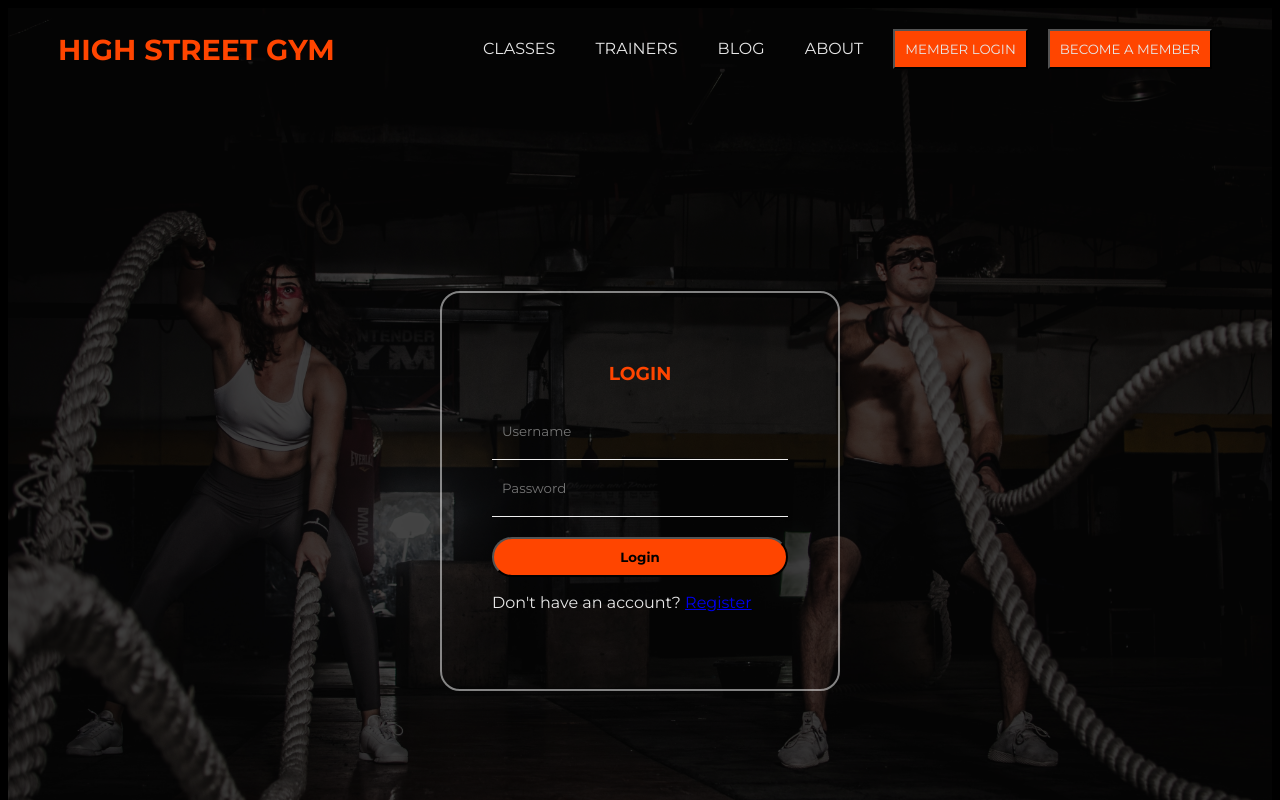
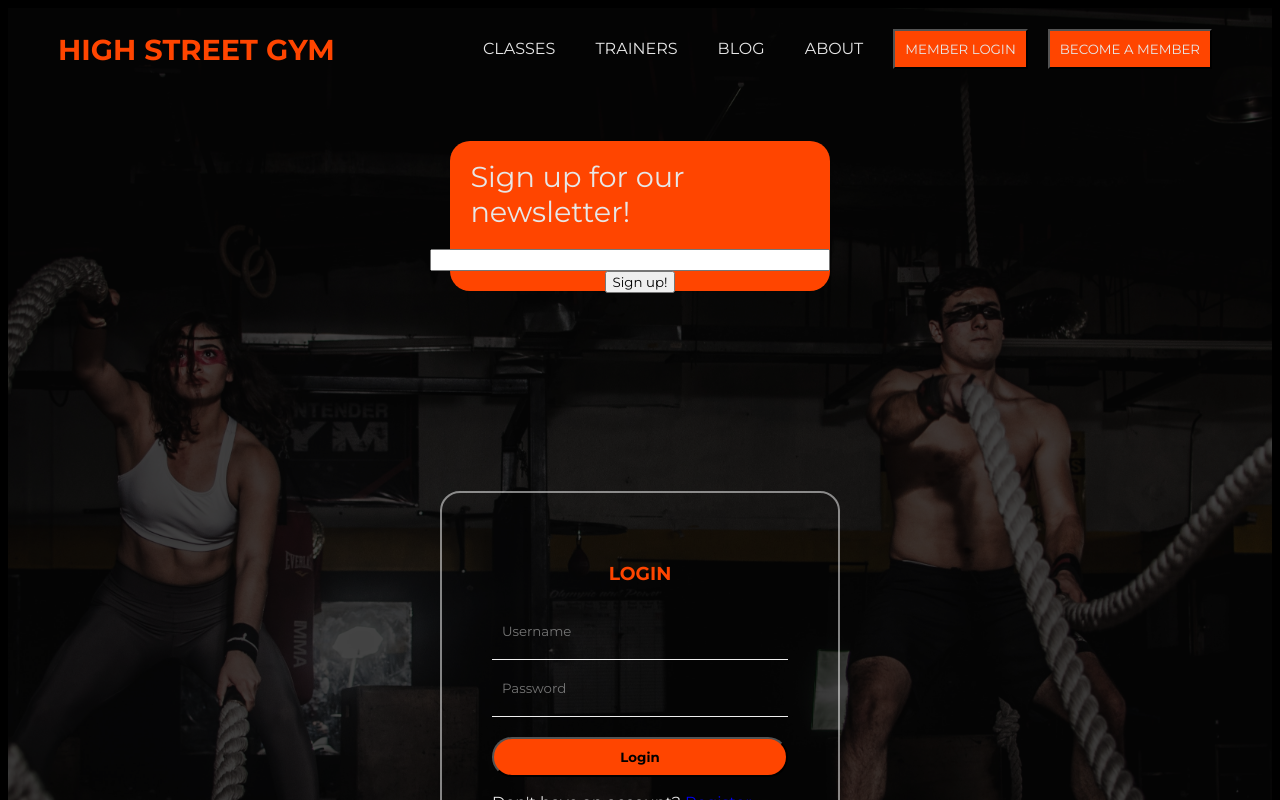
Before and after one commit to PreethaPinto/high-street-gym-client-react, a React (Create React App) app: page /login in a window 1280 px wide. Shown: the top 800 px of the page. Built offline with nearby package versions, Linux system fonts and the light colour scheme.

Commit message:
Add favicon. Add Newsletter page

```diff
--- a/public/index.html
+++ b/public/index.html
@@ -24,7 +24,11 @@
       work correctly both with client-side routing and a non-root public URL.
       Learn how to configure a non-root public URL by running `npm run build`.
     -->
-    <title>React App</title>
+    <link rel="apple-touch-icon" sizes="180x180" href="/apple-touch-icon.png" />
+    <link rel="icon" type="image/png" sizes="32x32" href="/favicon-32x32.png" />
+    <link rel="icon" type="image/png" sizes="16x16" href="/favicon-16x16.png" />
+    <link rel="manifest" href="/site.webmanifest" />
+    <title>High Street Gym</title>
   </head>
   <body>
     <noscript>You need to enable JavaScript to run this app.</noscript>
--- a/src/App.js
+++ b/src/App.js
@@ -19,11 +19,11 @@ const App = () => {
       element: <RootLayout />,
       errorElement: <ErrorPage />,
       children: [
-        { path: '', element: <HomePage /> },
+        { index: true, element: <HomePage /> },
         { path: 'about', element: <AboutPage /> },
         { path: 'blog', element: <BlogPage /> },
         { path: 'blog/:blogId', element: <BlogDetailPage /> },
-        { path: 'classes', element: <ClassesPage /> },
+        { path: 'classes', element: <ClassesPage />, loader: '' },
         { path: 'login', element: <LoginPage /> },
         { path: 'signup', element: <SignupPage /> },
         { path: 'trainers', element: <TrainersPage /> },
--- a/src/components/MainNavigation.js
+++ b/src/components/MainNavigation.js
@@ -1,9 +1,11 @@
 import { NavLink, Link } from 'react-router-dom';
 
 import classes from './MainNavigation.module.css';
+import Newsletter from '../../src/pages/Newsletter';
 
 const MainNavigation = () => {
   return (
+    <div>
       <div className={classes.header}>
         <div>
           <Link to='/' className={classes.logo}>
@@ -53,6 +55,9 @@ const MainNavigation = () => {
           </ul>
         </div>
       </div>
+
+      <Newsletter />
+    </div>
   );
 };
 
--- a/src/components/MainNavigation.module.css
+++ b/src/components/MainNavigation.module.css
@@ -9,7 +9,7 @@
 
 .header .logo {
   font-weight: 700;
-  color: orangered;
+  color: #ff4500;
   text-decoration: none;
   font-size: 1.2rem;
 }
--- a/src/pages/Blog.js
+++ b/src/pages/Blog.js
@@ -25,7 +25,7 @@ const BlogPage = () => {
         <div>
           <ul>
             <li key={blog.blogId}>
-              <Link to={blog.blogId}>{blog.blogName}</Link>
+              <Link to={`blog${blog.blogId}`}>{blog.blogName}</Link>
             </li>
           </ul>
           <p>{blog.blogContent}</p>
--- a/src/pages/BlogDetail.js
+++ b/src/pages/BlogDetail.js
@@ -1,11 +1,11 @@
 import { useParams } from 'react-router-dom';
-import BlogItem from '../components/BlogItem';
 
-const BlogDetailPage = (props) => {
+const BlogDetailPage = () => {
   const params = useParams();
   return (
     <div>
-      <BlogItem />
+      <h2>Blog Page</h2>
+      <p>{params.blogId}</p>
     </div>
   );
 };
--- a/src/pages/Classes.js
+++ b/src/pages/Classes.js
@@ -3,37 +3,40 @@ import { useEffect, useState } from 'react';
 import classes from './Classes.module.css';
 
 const ClassesPage = (props) => {
-  const [classes, setClasses] = useState([]);
+  const [isLoading, setIsLoading] = useState(false);
+  const [fetchedClasses, setFetchedClasses] = useState([]);
 
   useEffect(() => {
     const fetchClasses = async () => {
-      const response = await fetch('http://localhost:8080/classes');
+      setIsLoading(true);
+      const response = await fetch('http://localhost:8080/fetchedClasses');
 
       if (!response.ok) {
         throw new Error('Something went wrong');
+      } else {
+        const responseData = await response.json();
+
+        const loadedClasses = [];
+
+        for (const key in responseData) {
+          loadedClasses.push({
+            classesId: key,
+            fetchedClasses: responseData[key].fetchedClasses,
+            day: responseData[key].day,
+            time: responseData[key].time,
+          });
+        }
+        setFetchedClasses(loadedClasses);
+        console.log(loadedClasses);
       }
-
-      const responseData = await response.json();
-
-      const loadedClasses = [];
-
-      for (const key in responseData) {
-        loadedClasses.push({
-          classesId: key,
-          classes: responseData[key].classes,
-          day: responseData[key].day,
-          time: responseData[key].time,
-        });
-      }
-      setClasses(loadedClasses);
-      console.log(loadedClasses);
+      setIsLoading(false);
     };
     fetchClasses();
   }, []);
 
-  const classesList = classes.map((item) => (
+  const classesList = fetchedClasses.map((item) => (
     <ul key={item.classesId}>
-      <li>{item.classes}</li>
+      <li>{item.fetchedClasses}</li>
       <li>{item.day}</li>
       <li>{item.time}</li>
     </ul>
@@ -43,3 +46,24 @@ const ClassesPage = (props) => {
 };
 
 export default ClassesPage;
+
+export const classLoader = async () => {
+  const response = await fetch('http://localhost:8080/fetchedClasses');
+
+  if (!response.ok) {
+    throw new Error('Something went wrong');
+  }
+
+  const responseData = await response.json();
+
+  const loadedClasses = [];
+
+  for (const key in responseData) {
+    loadedClasses.push({
+      classesId: key,
+      fetchedClasses: responseData[key].fetchedClasses,
+      day: responseData[key].day,
+      time: responseData[key].time,
+    });
+  }
+};
--- a/src/pages/Login.js
+++ b/src/pages/Login.js
@@ -13,8 +13,13 @@ const LoginPage = (props) => {
 
   const submitHandler = (event) => {
     event.preventDefault();
+    setEnteredUsername(event.target.value);
 
-    console.log(event.target.value);
+    console.log(setEnteredUsername);
+  };
+
+  const inputChangeHandler = (input, value) => {
+    console.log(input, value);
   };
 
   return (
@@ -32,6 +37,9 @@ const LoginPage = (props) => {
             id='username'
             ref={nameInputRef}
             placeholder='Username'
+            onChange={(event) =>
+              inputChangeHandler('username', event.target.value)
+            }
             className={classes['login-input']}
           />
         </div>
@@ -42,6 +50,9 @@ const LoginPage = (props) => {
             id='password'
             ref={passwordInputRef}
             placeholder='Password'
+            onChange={(event) =>
+              inputChangeHandler('password', event.target.value)
+            }
             className={classes['login-input']}
           />
         </div>
--- /dev/null
+++ b/src/pages/Newsletter.js
@@ -0,0 +1,13 @@
+import classes from './Newsletter.module.css';
+
+const NewsletterPage = () => {
+  return (
+    <form method='post' className={classes.newsletter}>
+      <label htmlFor='newsletter'>Sign up for our newsletter!</label>
+      <input type='text' id='newsletter' />
+      <button type='submit'>Sign up!</button>
+    </form>
+  );
+};
+
+export default NewsletterPage;
--- /dev/null
+++ b/src/pages/Newsletter.module.css
@@ -0,0 +1,23 @@
+.newsletter {
+  display: flex;
+  flex-direction: column;
+  background-color: #ff4500;
+  height: 150px;
+  width: 30%;
+  margin: auto;
+  border-radius: 20px;
+  display: flex;
+  justify-content: center;
+  align-items: center;
+  margin-top: 50px;
+}
+
+.newsletter label {
+  margin: 20px;
+  font-size: 1.8rem;
+}
+
+.newsletter input {
+  width: 400px;
+  margin-right: 20px;
+}
```
Also changed, not shown: 1 other file (tests, documents, lock files or other folders). Lines whose indentation alone changed are shown as unchanged.
